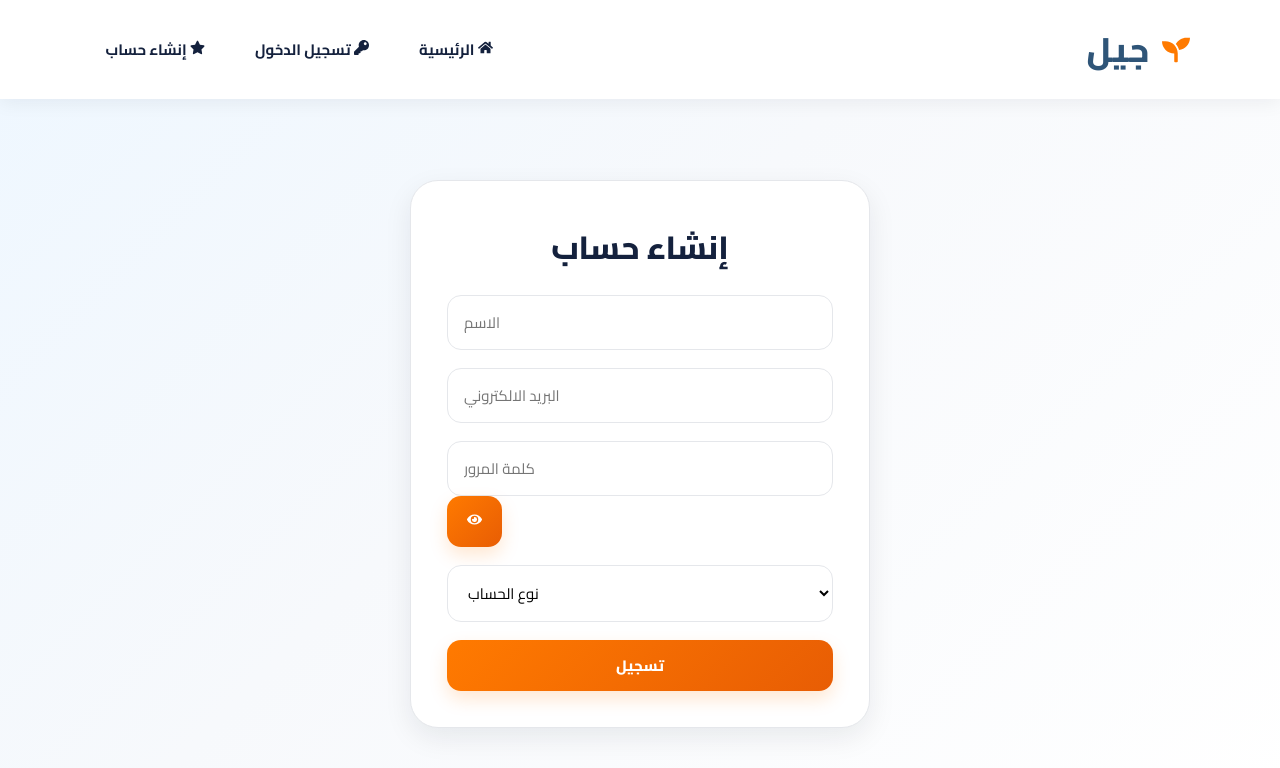
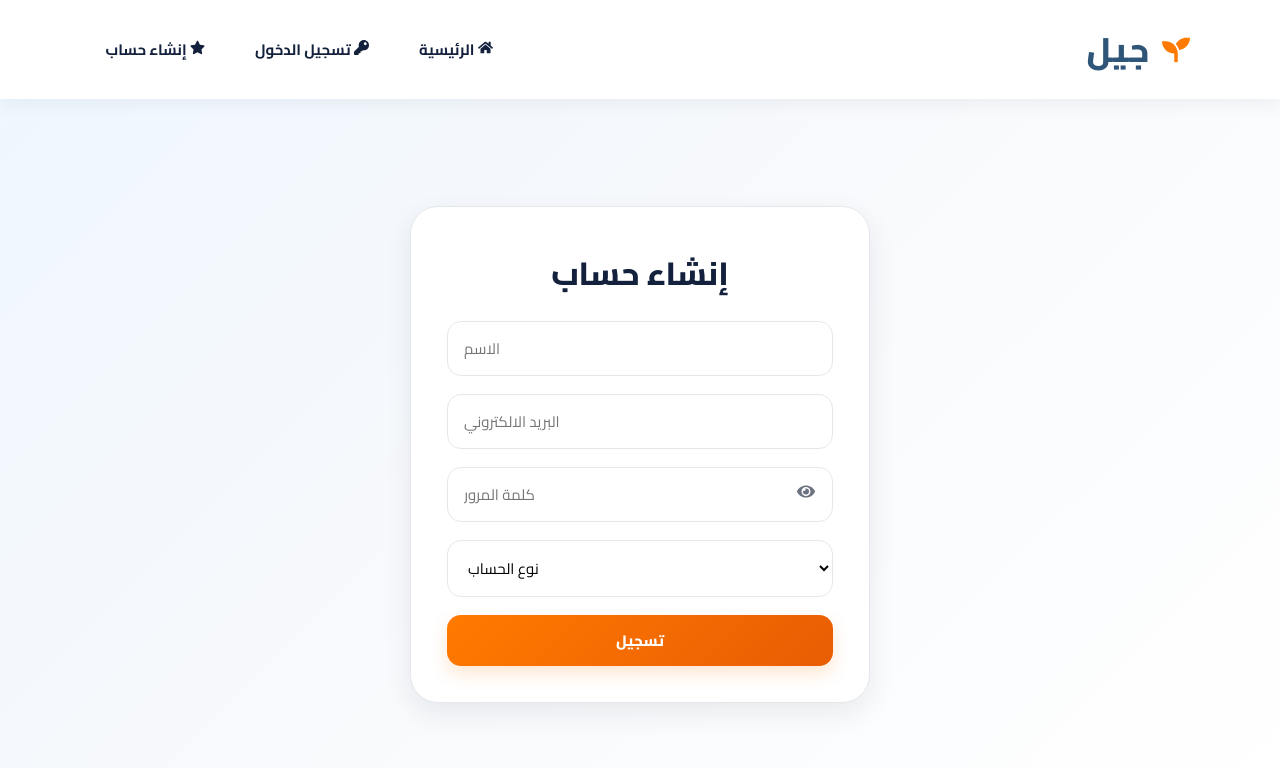
Before and after one commit to Nouf2027/Portfolio-Project, a React (Create React App) app in the folder Stage 4/frontend/: page /register in a window 1280 px wide. Shown: the top 768 px of the page. Built offline with nearby package versions, Linux system fonts and the light colour scheme.

Commit message:
Add styles for password input and toggle button

```diff
--- a/Stage 4/frontend/src/App.css
+++ b/Stage 4/frontend/src/App.css
@@ -1131,3 +1131,63 @@ button:hover {
     width: 200px;
   }
 }
+.password-container {
+  position: relative;
+}
+
+.password-container input {
+  padding-right: 50px;
+}
+
+.password-toggle {
+  position: absolute;
+  right: 18px;
+  top: 50%;
+  transform: translateY(-50%);
+
+  width: auto !important;
+  height: auto !important;
+  padding: 0 !important;
+
+  background: transparent !important;
+  border: none !important;
+  box-shadow: none !important;
+
+  color: #6b7280 !important;
+  font-size: 18px;
+  cursor: pointer;
+}
+
+.password-toggle:hover {
+  color: #305376 !important;
+}
+.password-container {
+  position: relative;
+}
+
+.password-container input {
+  padding-right: 50px;
+}
+
+.password-toggle {
+  position: absolute;
+  right: 18px;
+  top: 50%;
+  transform: translateY(-50%);
+
+  width: auto !important;
+  height: auto !important;
+  padding: 0 !important;
+
+  background: transparent !important;
+  border: none !important;
+  box-shadow: none !important;
+
+  color: #6b7280 !important;
+  font-size: 18px;
+  cursor: pointer;
+}
+
+.password-toggle:hover {
+  color: #305376 !important;
+}
```
